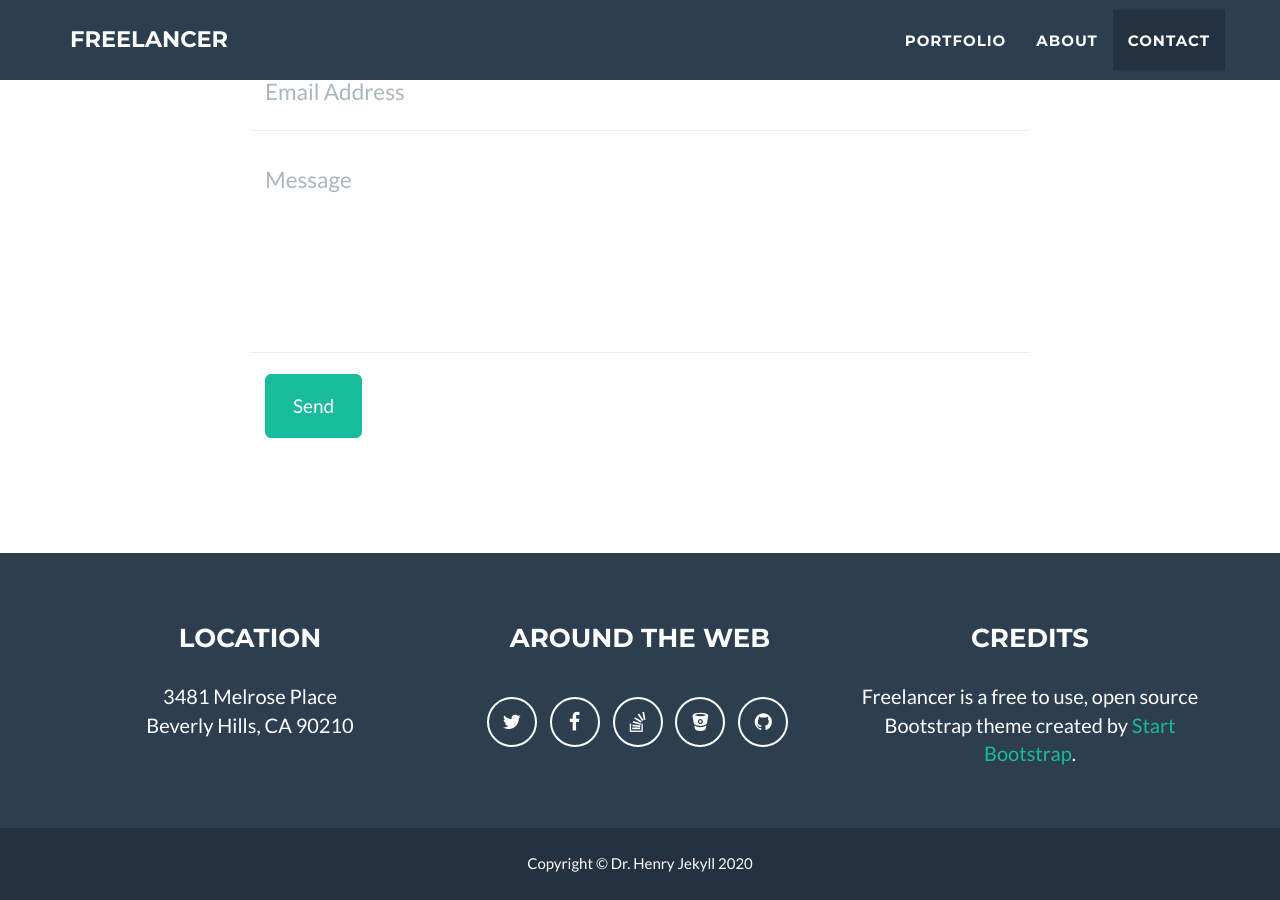
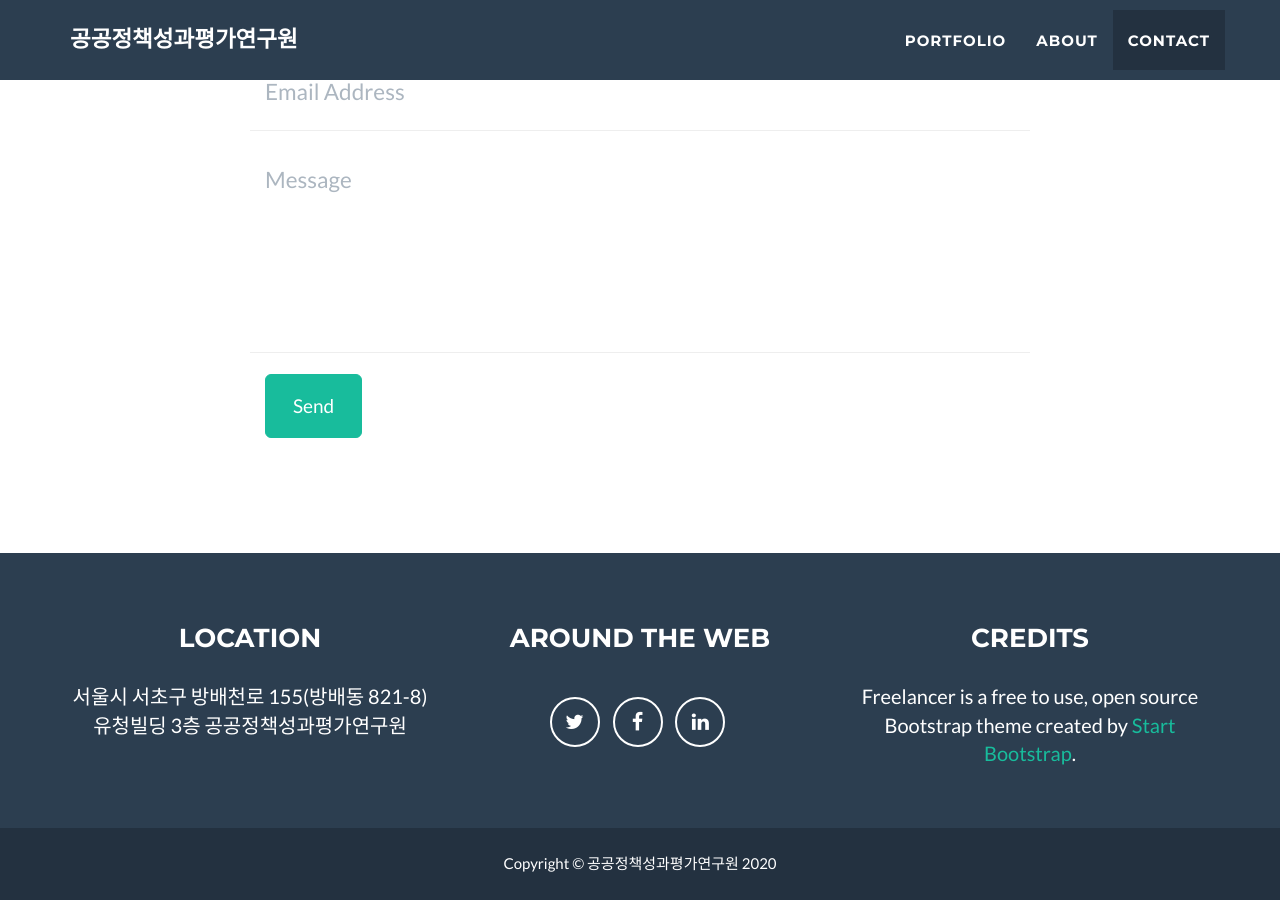
Before and after one commit to 3pei39/3pei39.github.io, a Jekyll site: the page built from _posts/2014-07-18-project-1.markdown, in a window 1280 px wide and 900 px high, scrolled down 2485 px. Built offline with Jekyll 4.4.1, drawn with Linux system fonts in a browser that asks for light colours; some of the changed text lies outside the part shown.

Commit message:
Update _config.yml

```diff
--- a/_config.yml
+++ b/_config.yml
@@ -1,11 +1,11 @@
 # Site settings
-title: Freelancer
-email: your-email@domain.com
-url: https://github.com/jeromelachaud/freelancer-theme
+title: 공공정책성과평가연구원
+email: 3pe@3pe.re.kr
+url: https://3pei39.github.io
 description: "Write an awesome description for your new site here. You can edit this line in _config.yml. It will appear in your document head meta (for Google search results) and in your feed.xml site description."
-keywords: "your keywords, separated by commas"
-skills: "Web Developer - Graphic Artist - User Experience Designer"
-meta_author: LastName FirstName
+keywords: "성과지표, 정책기획, 전략수립, 경영평가, 고객만족도, 성과분석, 개발, 조사"
+skills: "국내 최고의 공공부문 성과분석·평가 전문기관"
+meta_author: 양진명
 
 # Google webmaster tools
 google_verify:
@@ -32,7 +32,7 @@ color:
 
 # Footer settings
 footer:
-  copyright: Dr. Henry Jekyll
+  copyright: 공공정책성과평가연구원
   location: Location
   social: Around the Web
   credits: Credits
@@ -40,20 +40,16 @@ footer:
 # Social networks usernames (many more available: google-plus, flickr, dribbble, pinterest, instagram, tumblr, linkedin, etc.)
 social:
   - title: twitter
-    url: http://twitter.com/jekyllrb
+    url: http://twitter.com/3pei39
   - title: facebook
     url:
-  - title: stack-overflow
-    url: http://stackoverflow.com/questions/tagged/jekyll
-  - title: bitbucket
-    url: http://bitbucket.org/jekyll
-  - title: github
-    url: http://github.com/jekyll
+  - title: linkedin
+    url:
 
 # Postal address (add as many lines as necessary)
 address:
-  - line: 3481 Melrose Place
-  - line: Beverly Hills, CA 90210
+  - line: 서울시 서초구 방배천로 155(방배동 821-8)
+  - line: 유청빌딩 3층 공공정책성과평가연구원
 
 # Credits content
 credits: 'Freelancer is a free to use, open source Bootstrap theme created by <a href="http://startbootstrap.com">Start Bootstrap</a>.'
```
